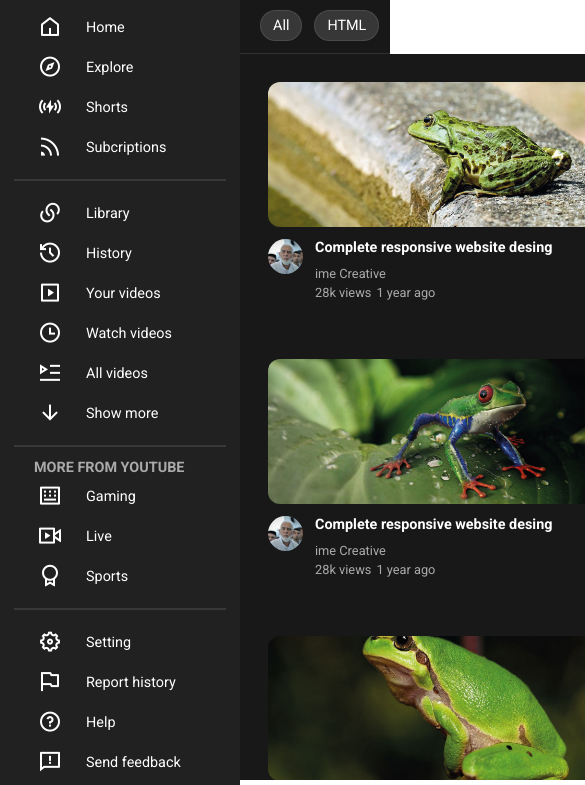
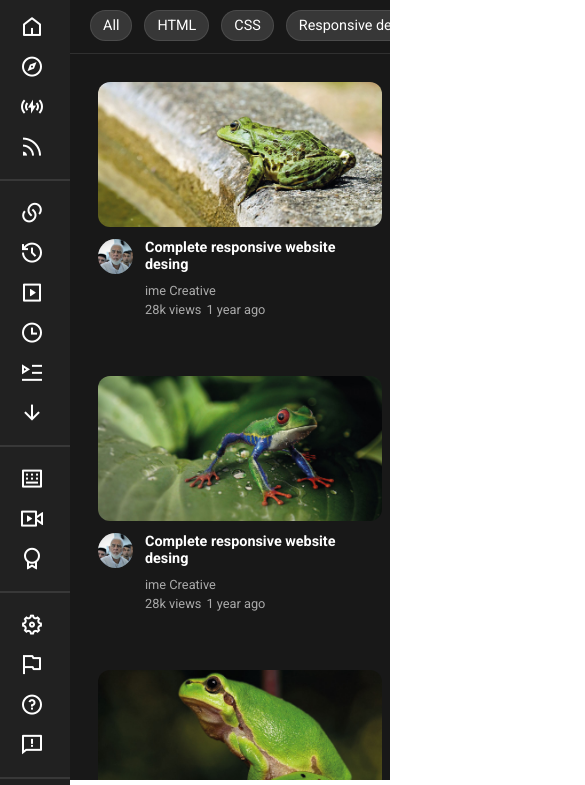
Before and after one commit to JohnVanagandr/youtube, a plain HTML site: page index.html in a window 390 px wide. Shown: the part 59-844 px from the top of the page, 585 px wide, since content can reach past the window. Drawn offline with nearby package versions, Linux system fonts and the light colour scheme.

Commit message:
responsive

```diff
--- a/index.html
+++ b/index.html
@@ -51,27 +51,27 @@
   <!-- Aside -->
  <aside class="sidebar">
   <div class="sidebar-items">
-    <a href="#" class="sidebar-item"><i class="ri-home-5-line"></i>Home</a>
-    <a href="#" class="sidebar-item"><i class="ri-compass-3-line"></i>Explore</a>
-    <a href="#" class="sidebar-item"><i class="ri-wireless-charging-line"></i>Shorts</a>
-    <a href="#" class="sidebar-item"><i class="ri-rss-line"></i>Subcriptions</a>
+    <a href="#" class="sidebar-item"><i class="ri-home-5-line"></i> <span>Home</span></a>
+    <a href="#" class="sidebar-item"><i class="ri-compass-3-line"></i><span>Explore</span></a>
+    <a href="#" class="sidebar-item"><i class="ri-wireless-charging-line"></i> <span>Shorts</span></a>
+    <a href="#" class="sidebar-item"><i class="ri-rss-line"></i> <span>Subcriptions</span></a>
     <hr>
-    <a href="#" class="sidebar-item"><i class="ri-links-line"></i>Library</a>
-    <a href="#" class="sidebar-item"><i class="ri-history-line"></i>History</a>
-    <a href="#" class="sidebar-item"><i class="ri-video-line"></i>Your videos</a>
-    <a href="#" class="sidebar-item"><i class="ri-time-line"></i>Watch videos</a>
-    <a href="#" class="sidebar-item"><i class="ri-play-list-2-line"></i>All videos</a>
-    <a href="#" class="sidebar-item"><i class="ri-arrow-down-line"></i>Show more</a>
+    <a href="#" class="sidebar-item"><i class="ri-links-line"></i> <span>Library</span></a>
+    <a href="#" class="sidebar-item"><i class="ri-history-line"></i> <span>History</span></a>
+    <a href="#" class="sidebar-item"><i class="ri-video-line"></i> <span>Your videos</span></a>
+    <a href="#" class="sidebar-item"><i class="ri-time-line"></i> <span>Watch videos</span></a>
+    <a href="#" class="sidebar-item"><i class="ri-play-list-2-line"></i> <span>All videos</span></a>
+    <a href="#" class="sidebar-item"><i class="ri-arrow-down-line"></i> <span>Show more</span></a>
     <hr>
     <h4 class="more">More from youtube</h4>
-    <a href="#" class="sidebar-item"><i class="ri-keyboard-box-line"></i>Gaming</a>
-    <a href="#" class="sidebar-item"><i class="ri-live-line"></i>Live</a>
-    <a href="#" class="sidebar-item"><i class="ri-award-line"></i>Sports</a>
+    <a href="#" class="sidebar-item"><i class="ri-keyboard-box-line"></i> <span>Gaming</span></a>
+    <a href="#" class="sidebar-item"><i class="ri-live-line"></i> <span>Live</span></a>
+    <a href="#" class="sidebar-item"><i class="ri-award-line"></i> <span>Sports</span></a>
     <hr>
-    <a href="#" class="sidebar-item"><i class="ri-settings-5-line"></i>Setting</a>
-    <a href="#" class="sidebar-item"><i class="ri-flag-line"></i>Report history</a>
-    <a href="#" class="sidebar-item"><i class="ri-question-line"></i>Help</a>
-    <a href="#" class="sidebar-item"><i class="ri-feedback-line"></i>Send feedback</a>
+    <a href="#" class="sidebar-item"><i class="ri-settings-5-line"></i> <span>Setting</span></a>
+    <a href="#" class="sidebar-item"><i class="ri-flag-line"></i><span>Report history</span></a>
+    <a href="#" class="sidebar-item"><i class="ri-question-line"></i> <span>Help</span></a>
+    <a href="#" class="sidebar-item"><i class="ri-feedback-line"></i> <span>Send feedback</span></a>
     <hr>
   </div>
  </aside>
--- a/style.css
+++ b/style.css
@@ -298,7 +298,7 @@ Mian content starts here
 .video-container {
   display: grid;
   /* grid-template-columns: repeat(4, 1fr); */
-  grid-template-columns: repeat(auto-fit, minmax(350px, 1fr));
+  grid-template-columns: repeat(auto-fit, minmax(300px, 1fr));
   gap: 18px;
   padding: 20px;
   background-color: #181818;
@@ -377,6 +377,49 @@ Mian content starts here
   margin-left: 5px;
 }
 
-.hidden-content {
-  display: none;
+/* Responsive starts here */
+@media (max-width:1200px) {
+
+  body {
+    grid-template-columns: 70px 1fr;
+  }
+
+  .header{
+    padding: 5px 10px;
+  }
+
+  .sidebar {
+    width: 70px;
+    overflow-x: hidden;
+  }
+
+  .sidebar-items {
+    padding: 0;
+  }
+
+  .sidebar-item {
+    padding: 0 20px;
+  }
+
+  .sidebar-items span {
+    display: none;
+  }
+
+  .more {
+    display: none;
+  }
+
+  .content {
+    overflow-y: hidden;
+  }
+
+  .chips-warpper {
+    max-width: calc(100vw - 70px);
+  }
 }
+
+@media (max-width:800px) {
+  .search-container{
+    display: none;
+  }
+}
```
